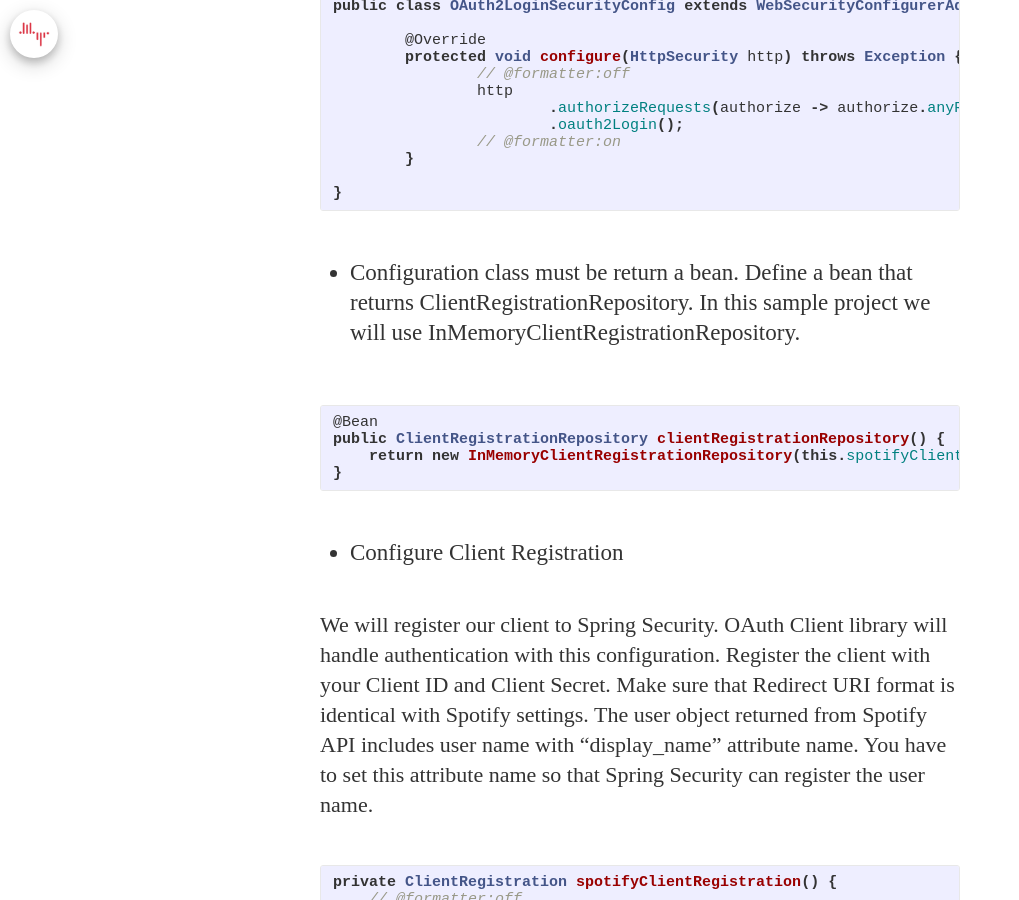
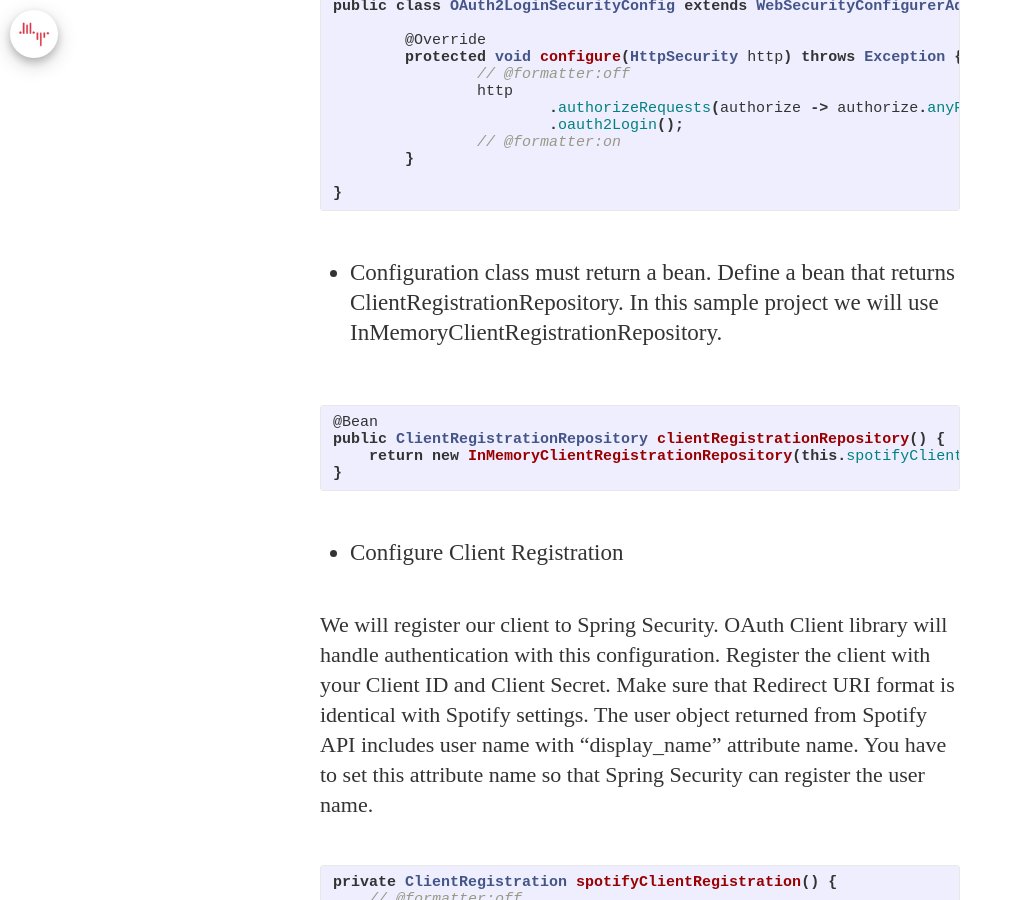
Before and after one commit to alpsakaci/alpsakaci.github.io, a Jekyll site: the page built from _posts/2021-05-14-spotify-oauth.md, in a window 1280 px wide and 900 px high, scrolled down 2924 px. Shown: the whole window, without its empty margins (0-1019 px from the left). Built offline with Jekyll 4.4.1, drawn with Linux system fonts in a browser that asks for light colours; nearby versions of some CDN libraries; some web fonts are replaced.

```diff
--- a/_posts/2021-05-14-spotify-oauth.md
+++ b/_posts/2021-05-14-spotify-oauth.md
@@ -69,7 +69,7 @@ public class OAuth2LoginSecurityConfig extends WebSecurityConfigurerAdapter {
 }
 {% endhighlight %}
 
-- Configuration class must be return a bean. Define a bean that returns ClientRegistrationRepository. In this sample project we will use InMemoryClientRegistrationRepository.
+- Configuration class must return a bean. Define a bean that returns ClientRegistrationRepository. In this sample project we will use InMemoryClientRegistrationRepository.
 
 {% highlight java %}
 @Bean
```
